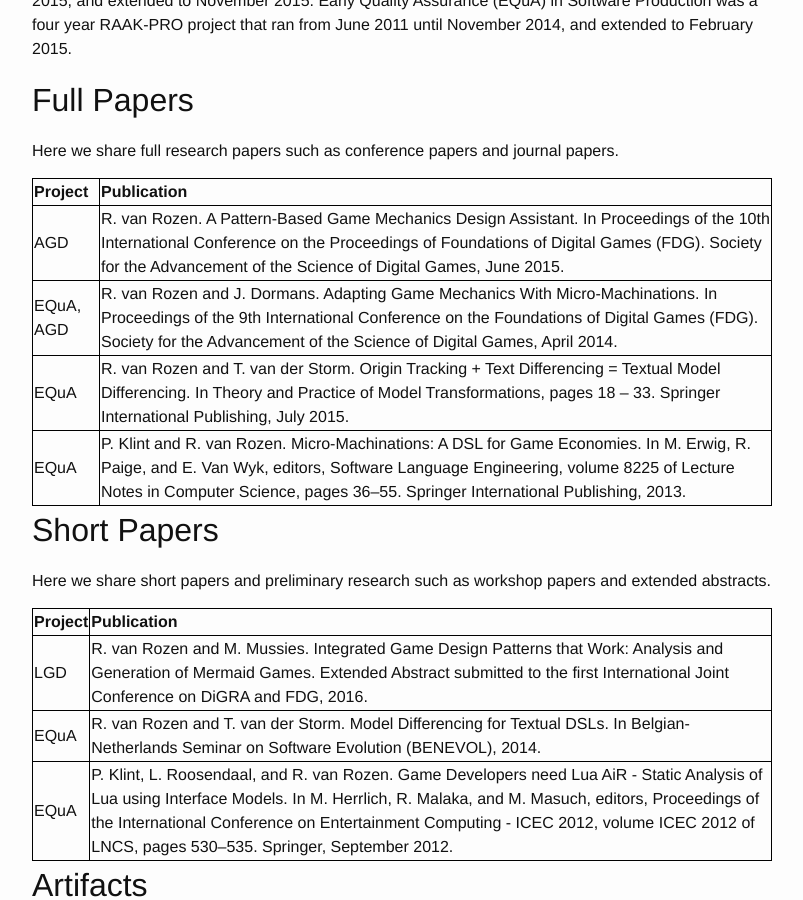
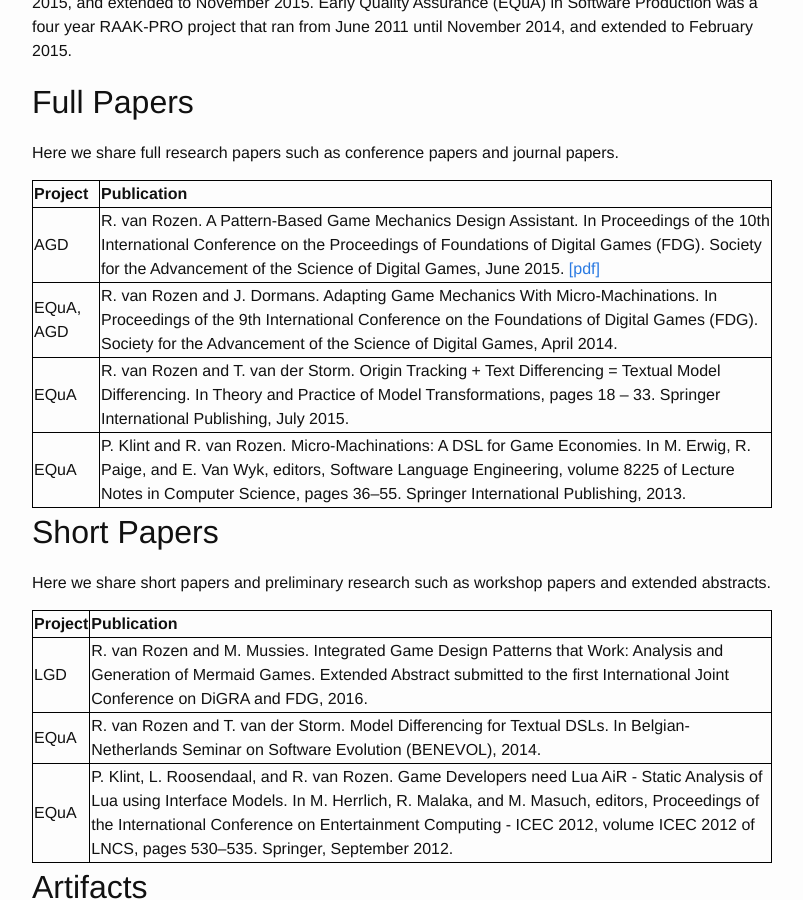
Before and after one commit to LiveGameDesign/LiveGameDesign.github.io, a Jekyll site: the page built from publications.md, in a window 1280 px wide and 900 px high, scrolled down 390 px. Shown: the whole window, without its empty margins (238-1041 px from the left). Built offline with Jekyll 4.4.1, drawn with Linux system fonts in a browser that asks for light colours.

Commit message:
Updated publications

```diff
--- a/publications.md
+++ b/publications.md
@@ -23,6 +23,8 @@ td{
 Here we will share the output of the Live Game Design (LGD) project.
 We categorize scientific output along the lines of conference papers (full research papers), artifacts, workshop papers (short preliminary research papers), posters, presentations and workshops.
 
+---
+
 # Previous Projects
 Automated Game Design (AGD) was a two year RAAK-MKB project that ran from June 2013 until June 2015, and extended to November 2015.
 Early Quality Assurance (EQuA) in Software Production was a four year RAAK-PRO project that ran from June 2011 until November 2014, and extended to February 2015.
@@ -32,7 +34,7 @@ Here we share full research papers such as conference papers and journal papers.
 
 | Project   | Publication |
 |:----------|:------------|
-| AGD       | R. van Rozen. A Pattern-Based Game Mechanics Design Assistant. In Proceedings of the 10th International Conference on the Proceedings of Foundations of Digital Games (FDG). Society for the Advancement of the Science of Digital Games, June 2015.
+| AGD       | R. van Rozen. A Pattern-Based Game Mechanics Design Assistant. In Proceedings of the 10th International Conference on the Proceedings of Foundations of Digital Games (FDG). Society for the Advancement of the Science of Digital Games, June 2015. [[pdf]](http://oai.cwi.nl/oai/asset/23769/23769A.pdf)
 | EQuA, AGD | R. van Rozen and J. Dormans. Adapting Game Mechanics With Micro-Machinations. In Proceedings of the 9th International Conference on the Foundations of Digital Games (FDG). Society for the Advancement of the Science of Digital Games, April 2014. |
 | EQuA      | R. van Rozen and T. van der Storm. Origin Tracking + Text Differencing = Textual Model Differencing. In Theory and Practice of Model Transformations, pages 18 – 33. Springer International Publishing, July 2015. |
 | EQuA      | P. Klint and R. van Rozen. Micro-Machinations: A DSL for Game Economies. In M. Erwig, R. Paige, and E. Van Wyk, editors, Software Language Engineering, volume 8225 of Lecture Notes in Computer Science, pages 36–55. Springer International Publishing, 2013. |
```
